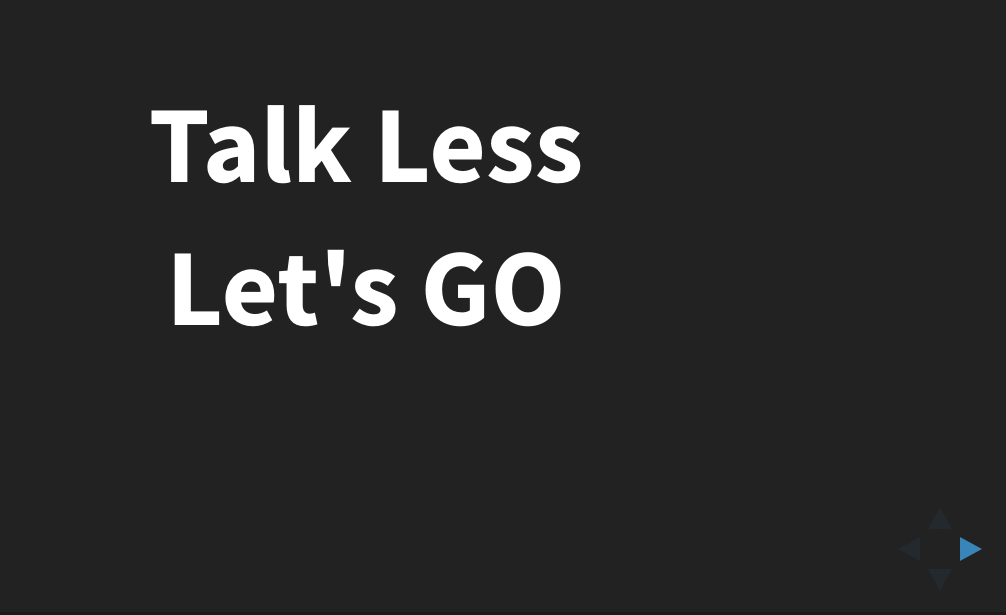
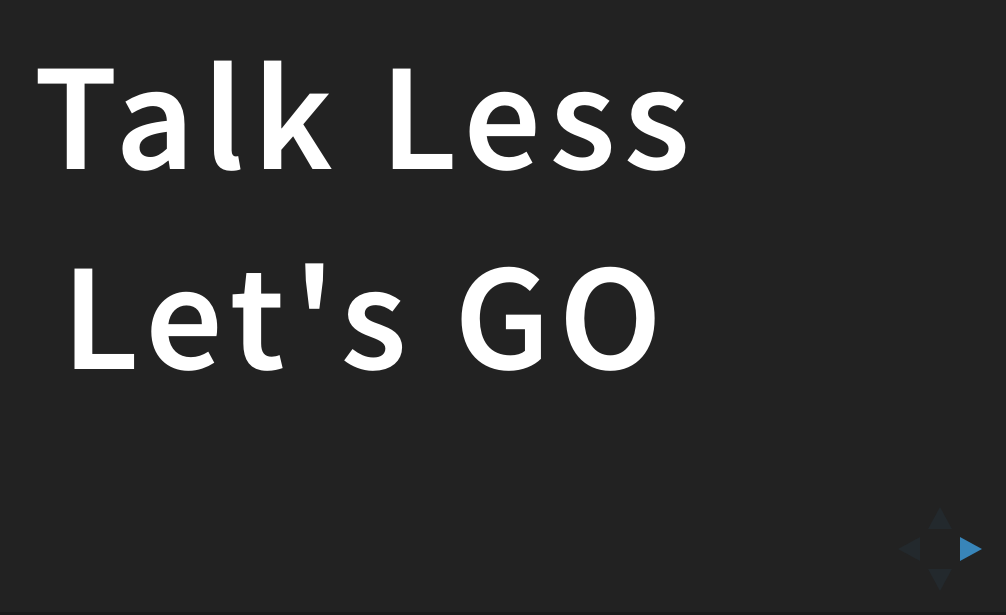
Before and after one commit to XiDeAssassin/Translation-Slides, a website: page index.html in a window 1280 px wide. Shown: the part 185-800 px from the top of the page, without its empty margins (274-1280 px from the left). Drawn offline with Linux system fonts and the light colour scheme.

Commit message:
final version of first section

```diff
--- a/index.html
+++ b/index.html
@@ -18,8 +18,16 @@
 		<div class="reveal">
 			<div class="slides">
 				<section id="Start">
-					<p style="font-family: 'Source Sans Pro'; font-size: 100px; font-weight: 700">Talk Less<br/>Let's GO</p>
+					<p style="font-family: 'Source Sans Pro';
+							  font-size: 140px;
+							  font-weight: 600;
+							  letter-spacing: 7.5px;">
+						Talk Less<br/>
+						Let's GO
+					</p>
 				</section>
+
+
 				<section>Slide 2</section>
 			</div>
 		</div>
```
